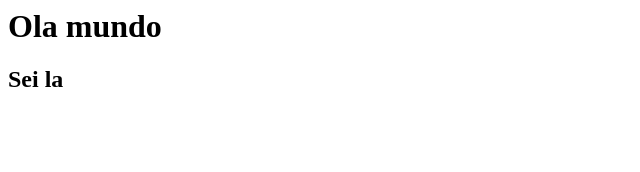
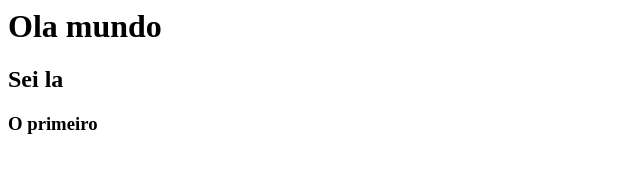
Before and after one commit to EliasFernandes02/Projeto-Soudev, a plain HTML site: page index.html in a window 1280 px wide. Shown: the whole page, without its empty margins (0-640 px from the left). Drawn offline with Linux system fonts and the light colour scheme.

Commit message:
Adicionando um titulo h3

```diff
--- a/index.html
+++ b/index.html
@@ -1,2 +1,3 @@
 <h1>Ola mundo</h1>
 <h2>Sei la</h2>
+<h3>O primeiro</h3>
```
